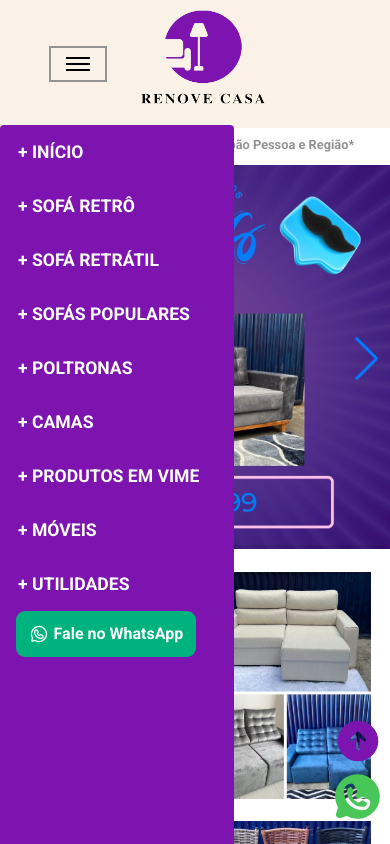
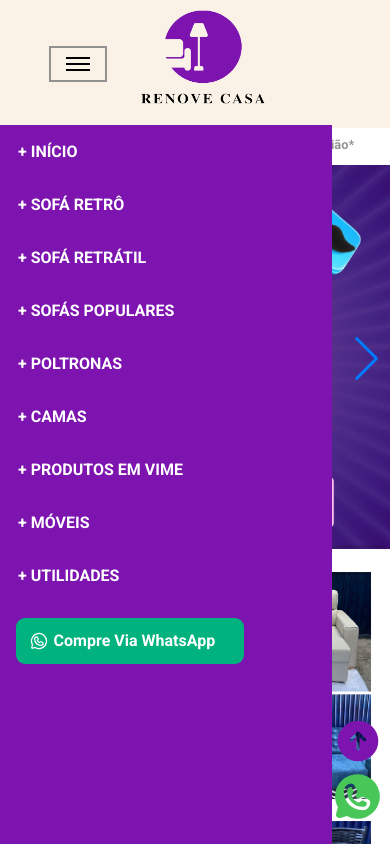
Before and after one commit to felipenobrg/renovecasajp, a React (Vite) app: page / in a window 390 px wide. Both pictures are taken after a click on the button 78 px from the left and 64 px from the top of the page. Shown: the top 844 px of the page. Built offline with nearby package versions, Linux system fonts and the light colour scheme; the HTML template or start-up script is replaced by a standard one.

Commit message:
updating

```diff
--- a/src/components/Header/index.tsx
+++ b/src/components/Header/index.tsx
@@ -10,6 +10,7 @@ import LogoRenoveCasa from "../../assets/logoRenoveCasa.png";
 import { useState } from "react";
 import { NavLink } from "react-router-dom";
 import { WhatsappLogo } from "phosphor-react";
+import queryString from "query-string";
 
 export function Header() {
   const [isDropdownOpen, setDropdownOpen] = useState(false);
@@ -19,6 +20,14 @@ export function Header() {
   };
 
   const isSmallScreen = window.innerWidth < 768;
+
+  function handleWhatsAppClick() {
+    const url = `https://api.whatsapp.com/send?${queryString.stringify({
+      phone: "5583987663399",
+      text: "Olá. Me interessei pelos produtos",
+    })}`;
+    window.open(url, "_blank");
+  }
 
   return (
     <>
@@ -46,7 +55,7 @@ export function Header() {
                   <NavLink to={"/produtosvime"}>+ Produtos em Vime</NavLink>
                   <NavLink to={"/moveis"}>+ Móveis</NavLink>
                   <NavLink to={"/utilidades"}>+ Utilidades</NavLink>
-                  <button><WhatsappLogo size={20} />Fale no WhatsApp</button>
+                  <button onClick={handleWhatsAppClick}><WhatsappLogo size={20} />Compre Via WhatsApp</button>
                 </DropdownList>
               </DropdownMenu>
             )}
--- a/src/components/Header/styles.ts
+++ b/src/components/Header/styles.ts
@@ -65,9 +65,8 @@ export const DropdownMenu = styled.div<{ open: boolean }>`
   top: 125px;
   left: 0px;
   height: 100%;
-  width: 60vw;
+  width: 85vw;
   background-color: ${(props) => props.theme["purple-400"]};
-  border-radius: 4px;
   animation: ${slideIn} 0.3s ease-in-out;
 
   max-width: 100vw;
@@ -85,7 +84,6 @@ export const DropdownList = styled.div`
     display: block;
     padding: 17px 18px;
     text-align: center;
-    font-size: 1.1rem;
     text-transform: uppercase;
     font-weight: bold;
   }
@@ -97,10 +95,16 @@ export const DropdownList = styled.div`
     padding: 0.8rem;
     border: 0;
     border-radius: 9px;
-    margin-left: 1rem;
+    margin: 1rem 0 0 1rem;
     background: ${(props) => props.theme["green-300"]};
     color: ${(props) => props.theme["white"]};
     font-weight: bold;
+    width: 100%;
+
+    &:hover {
+      transition: 0.3s ease;
+      background: ${(props) => props.theme["green-400"]};
+    }
   }
 `;
 
```
